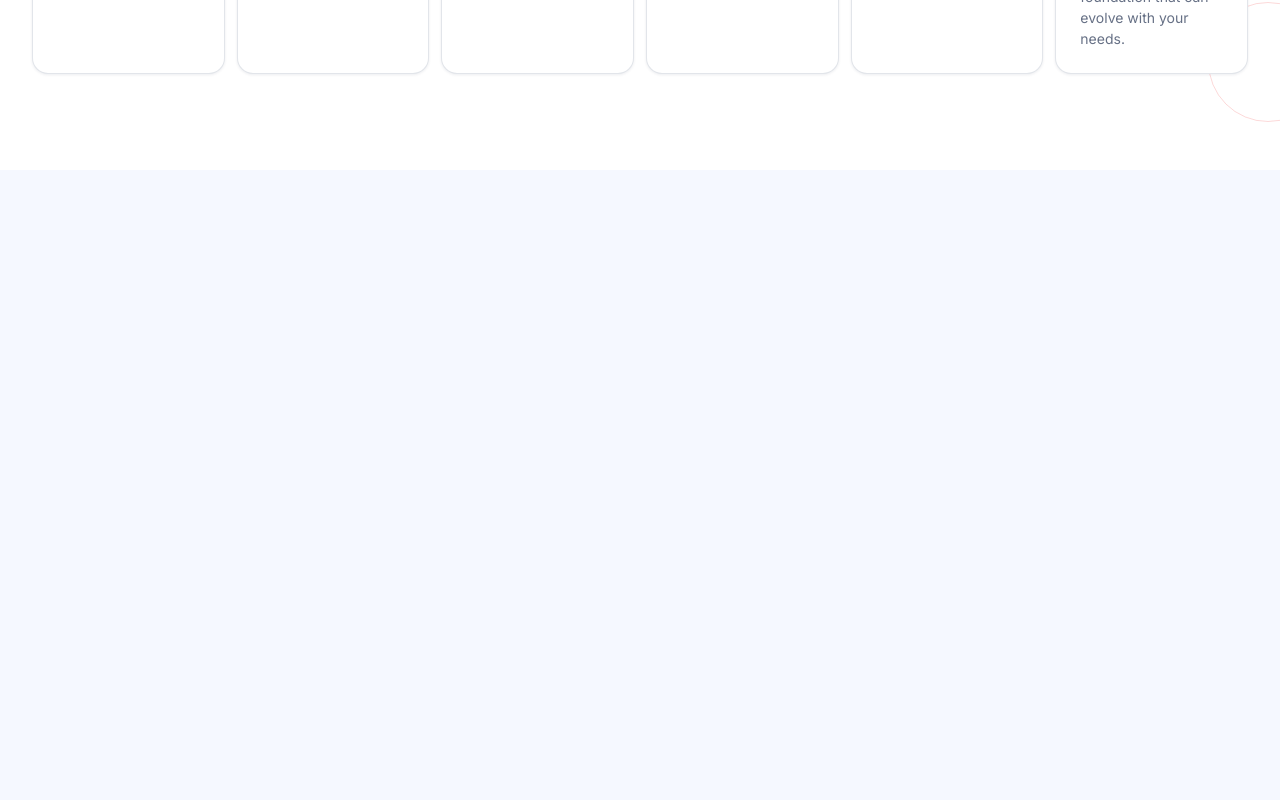
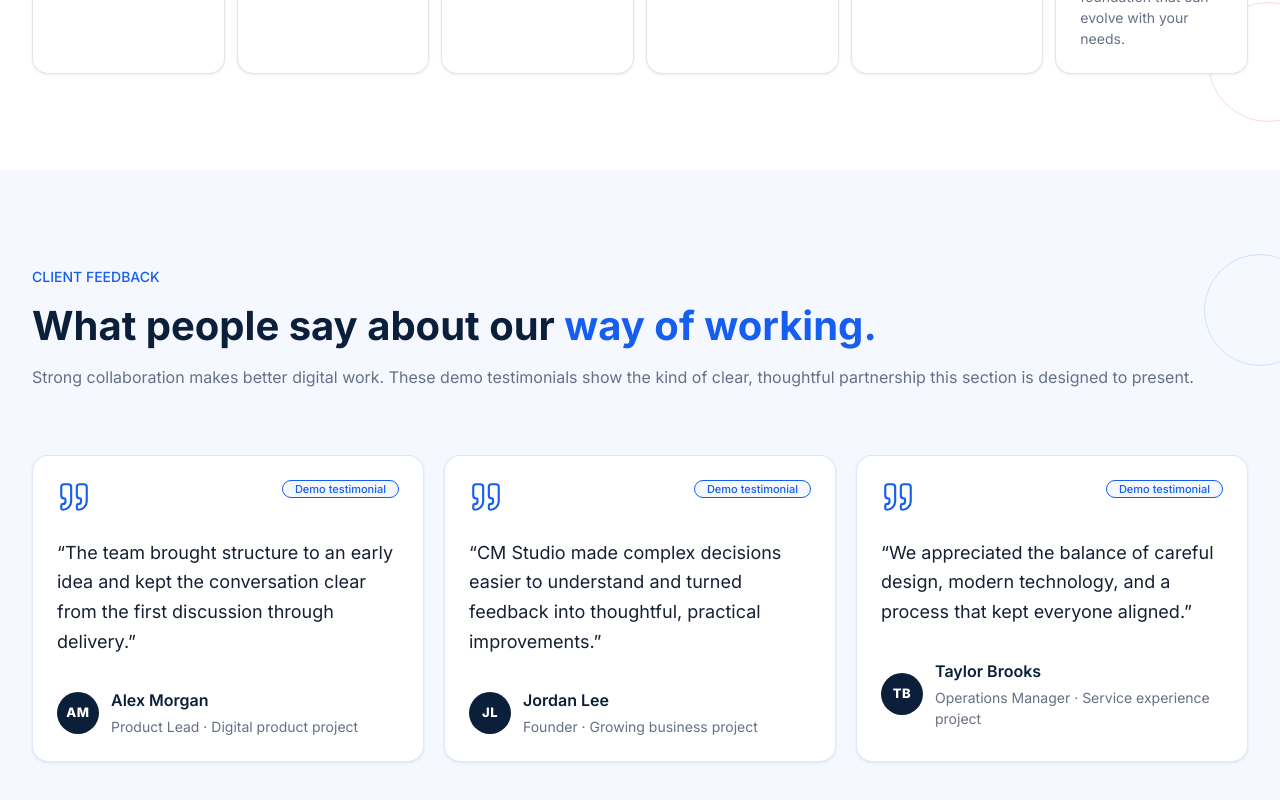
Before and after one commit to choirulmufas/monokrom-studio, a React (Vite) app: page / in a window 1280 px wide. Shown: the part 6488-7288 px from the top of the page. Before the commit the page ends 6658 px from the top, so only its background shows below. Built offline with nearby package versions, Linux system fonts and the light colour scheme.

Commit message:
feat: add testimonials section

```diff
--- a/src/App.jsx
+++ b/src/App.jsx
@@ -6,6 +6,7 @@ import Achievements from './components/Achievements.jsx'
 import Portfolio from './components/Portfolio.jsx'
 import WhyChooseUs from './components/WhyChooseUs.jsx'
 import Process from './components/Process.jsx'
+import Testimonials from './components/Testimonials.jsx'
 
 function App() {
   return (
@@ -19,6 +20,7 @@ function App() {
         <Portfolio />
         <WhyChooseUs />
         <Process />
+        <Testimonials />
       </main>
     </>
   )
--- /dev/null
+++ b/src/components/Testimonials.jsx
@@ -0,0 +1,60 @@
+import { Quote } from 'lucide-react'
+import { testimonials } from '../data/testimonials.js'
+import Badge from './ui/Badge.jsx'
+import Card from './ui/Card.jsx'
+import Container from './ui/Container.jsx'
+import Heading from './ui/Heading.jsx'
+import Section from './ui/Section.jsx'
+
+function TestimonialCard({ company, initials, name, quote, role, status }) {
+  return (
+    <Card as="article" className="testimonial-card">
+      <div className="flex items-start justify-between gap-4">
+        <Quote className="testimonial-quote-mark" aria-hidden="true" size={34} strokeWidth={1.5} />
+        <Badge variant="blue" className="testimonial-status">
+          {status}
+        </Badge>
+      </div>
+
+      <blockquote className="mt-6 type-body testimonial-quote">“{quote}”</blockquote>
+
+      <footer className="mt-8 flex items-center gap-3">
+        <span className="testimonial-avatar" aria-hidden="true">
+          {initials}
+        </span>
+        <div>
+          <cite className="block not-italic font-semibold text-navy">{name}</cite>
+          <p className="mt-1 text-body-small text-text-secondary">
+            {role} · {company}
+          </p>
+        </div>
+      </footer>
+    </Card>
+  )
+}
+
+function Testimonials() {
+  return (
+    <Section id="testimonials" background="light" className="testimonials-section">
+      <Container>
+        <Heading
+          eyebrow="Client feedback"
+          title={
+            <>
+              What people say about our <span className="text-primary">way of working.</span>
+            </>
+          }
+          description="Strong collaboration makes better digital work. These demo testimonials show the kind of clear, thoughtful partnership this section is designed to present."
+        />
+
+        <div className="mt-16 grid gap-5 tablet:grid-cols-2 laptop:grid-cols-3">
+          {testimonials.map((testimonial) => (
+            <TestimonialCard key={testimonial.name} {...testimonial} />
+          ))}
+        </div>
+      </Container>
+    </Section>
+  )
+}
+
+export default Testimonials
--- /dev/null
+++ b/src/data/testimonials.js
@@ -0,0 +1,29 @@
+export const testimonials = [
+  {
+    quote:
+      'The team brought structure to an early idea and kept the conversation clear from the first discussion through delivery.',
+    name: 'Alex Morgan',
+    role: 'Product Lead',
+    company: 'Digital product project',
+    initials: 'AM',
+    status: 'Demo testimonial',
+  },
+  {
+    quote:
+      'CM Studio made complex decisions easier to understand and turned feedback into thoughtful, practical improvements.',
+    name: 'Jordan Lee',
+    role: 'Founder',
+    company: 'Growing business project',
+    initials: 'JL',
+    status: 'Demo testimonial',
+  },
+  {
+    quote:
+      'We appreciated the balance of careful design, modern technology, and a process that kept everyone aligned.',
+    name: 'Taylor Brooks',
+    role: 'Operations Manager',
+    company: 'Service experience project',
+    initials: 'TB',
+    status: 'Demo testimonial',
+  },
+]
--- a/src/index.css
+++ b/src/index.css
@@ -877,4 +877,59 @@
 		z-index: 2;
 		background: var(--color-white);
 	}
+
+	.testimonials-section {
+		position: relative;
+		overflow: hidden;
+	}
+
+	.testimonials-section::before {
+		position: absolute;
+		top: 84px;
+		right: -36px;
+		height: 112px;
+		width: 112px;
+		border: 1px solid rgb(21 94 239 / 0.16);
+		border-radius: 999px;
+		content: '';
+	}
+
+	.testimonial-card {
+		position: relative;
+		border-color: rgb(21 94 239 / 0.14);
+		background: var(--color-white);
+	}
+
+	.testimonial-card:hover {
+		border-color: rgb(21 94 239 / 0.42);
+	}
+
+	.testimonial-quote-mark {
+		color: var(--color-primary);
+	}
+
+	.testimonial-status {
+		flex-shrink: 0;
+		font-size: 11px;
+	}
+
+	.testimonial-quote {
+		color: var(--color-text-primary);
+		font-size: 18px;
+		line-height: 1.65;
+	}
+
+	.testimonial-avatar {
+		display: grid;
+		height: 42px;
+		width: 42px;
+		flex-shrink: 0;
+		place-items: center;
+		border-radius: 999px;
+		background: var(--color-navy);
+		color: var(--color-white);
+		font-size: 13px;
+		font-weight: 800;
+		letter-spacing: 0.04em;
+	}
 }
```
Also changed, not shown: 1 other file (tests, documents, lock files or other folders).
